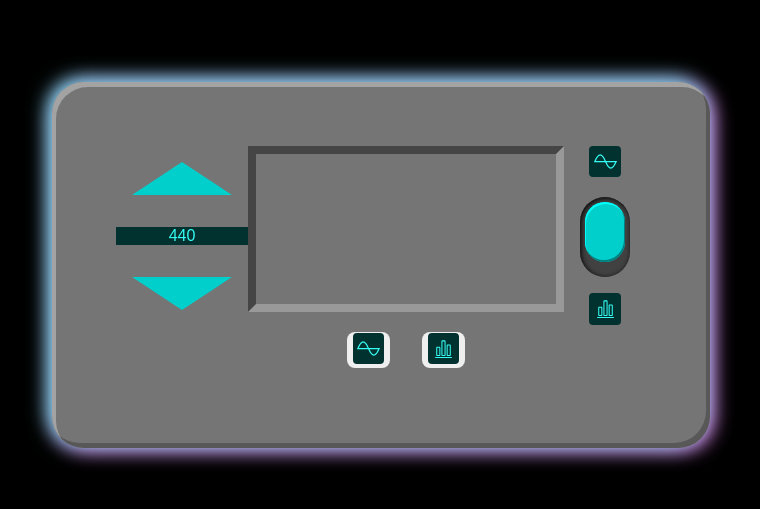
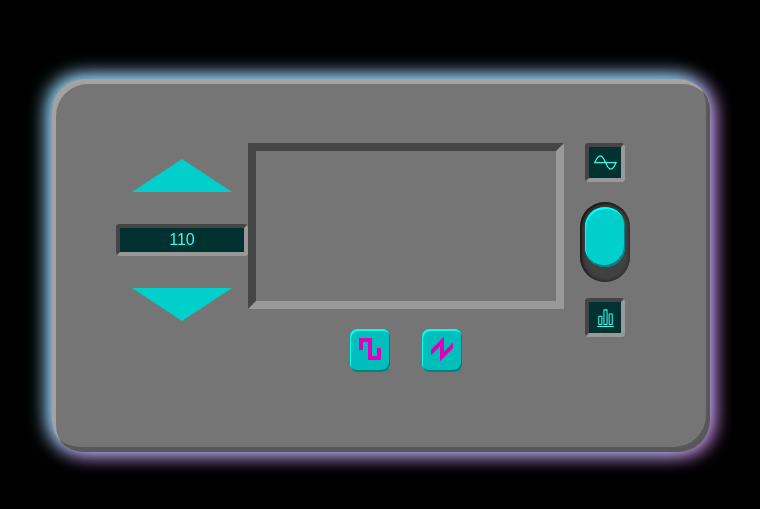
Before and after one commit to msabin/waveformr, a React (Vite) app: page / in a window 1280 px wide. Shown: the part 135-644 px from the top of the page, without its empty margins (3-763 px from the left). Built offline with nearby package versions, Linux system fonts and the light colour scheme; a web font is replaced by a local one.

Commit message:
Added some SVGs and did some CSS prettying up.

```diff
--- a/src/App.css
+++ b/src/App.css
@@ -21,10 +21,12 @@
 
 button {
   margin: 1rem;
+  padding: 8px;
   border-radius: 0.5rem;
   border-width: 0.25rem;
   border-style: none;
-  border-color: hsl(179.08deg 100% 37.25%);
+  background-color: hsl(179.08deg 100% 37.25%);
+  box-shadow: inset -1px -2px 0px 0px hsl(179.08deg 100% 25%), inset 1px 2px 0px 0px hsl(179.08deg 100% 50%);
 }
 
 
@@ -51,18 +53,19 @@ button {
 }
 
 
-#hz-display {
+.digital-display {
   font-family: 'Digital Numbers', sans-serif;
   background-color: hsl(177deg, 98%, 10%);
   color: hsl(177deg, 98%, 60%);
+  border-radius: .25rem;
+  padding: .2rem;
+  border-style: inset;
+  border-width: 4px;
+  border-color: #9a9999;
 }
 
 
-img {
-  background-color: hsl(177deg, 98%, 10%);
-  border-radius: .25rem;
-  padding: .2rem;
-}
+
 
 
 .toggle {
--- a/src/App.jsx
+++ b/src/App.jsx
@@ -2,6 +2,8 @@ import { useState } from "react";
 import "./App.css";
 import sineSVG from "./assets/sine.svg";
 import histSVG from "./assets/histogram.svg";
+import squareSVG from "./assets/square.svg"
+import sawtoothSVG from "./assets/sawtooth.svg"
 import { Screen } from "./components/Screen";
 
 function RadioBtn({ timeDomain }) {
@@ -14,7 +16,7 @@ function RadioBtn({ timeDomain }) {
 
   return (
     <button onClick={handleClick}>
-      <img src={timeDomain ? sineSVG : histSVG} />
+      <img src={timeDomain ? squareSVG : sawtoothSVG} />
     </button>
   );
 }
@@ -30,7 +32,7 @@ function Toggle() {
   return (
     <>
       <div>
-        <img src={sineSVG} />
+        <img className="digital-display" src={sineSVG} />
       </div>
 
       <button
@@ -41,7 +43,7 @@ function Toggle() {
       ></button>
 
       <div>
-        <img src={histSVG} />
+        <img className="digital-display" src={histSVG} />
       </div>
     </>
   );
@@ -50,14 +52,27 @@ function Toggle() {
 
 function HzDisplay () {
 
+  const [newHz, setNewHz] = useState(Hz);
+
+  function handleUpClick() {
+    Hz *= 2 ** (1 / 12);
+    osc.frequency.setValueAtTime(Hz, context.currentTime);
+    setNewHz(Hz.toFixed(2));
+  }
+
+  function handleDownClick() {
+    Hz /= 2 ** (1 / 12);
+    osc.frequency.setValueAtTime(Hz, context.currentTime);
+    setNewHz(Hz.toFixed(2));
+  }
 
   return (
     <div>
-      <button class="up-arrow"></button>
+      <button className="up-arrow" onClick={handleUpClick}></button>
 
-      <p id="hz-display"> 440 </p>
+      <p className="digital-display"> {newHz} </p>
 
-      <button class="down-arrow"></button>
+      <button className="down-arrow" onClick={handleDownClick}></button>
     </div>
   )
 
```
Also changed, not shown: src/assets/sawtooth.svg (added), src/assets/square.svg (added).
